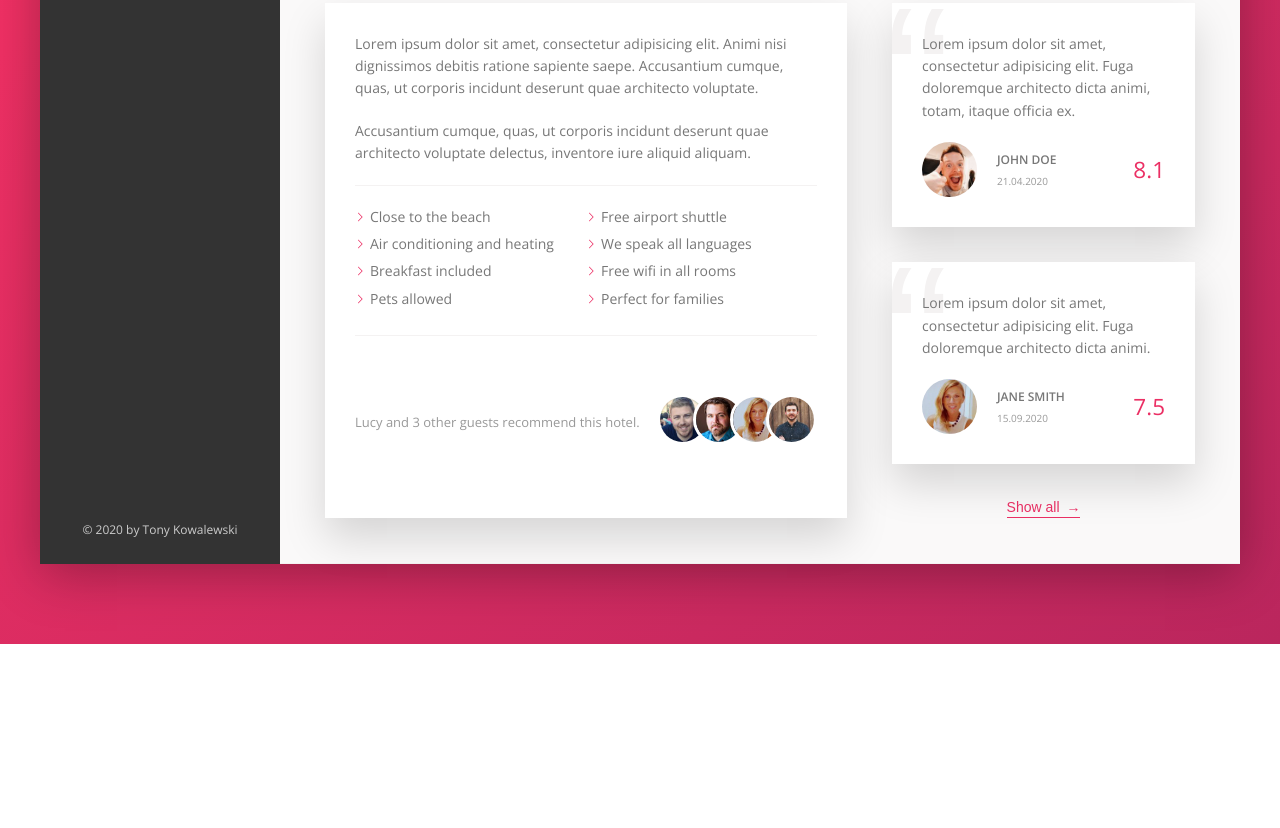
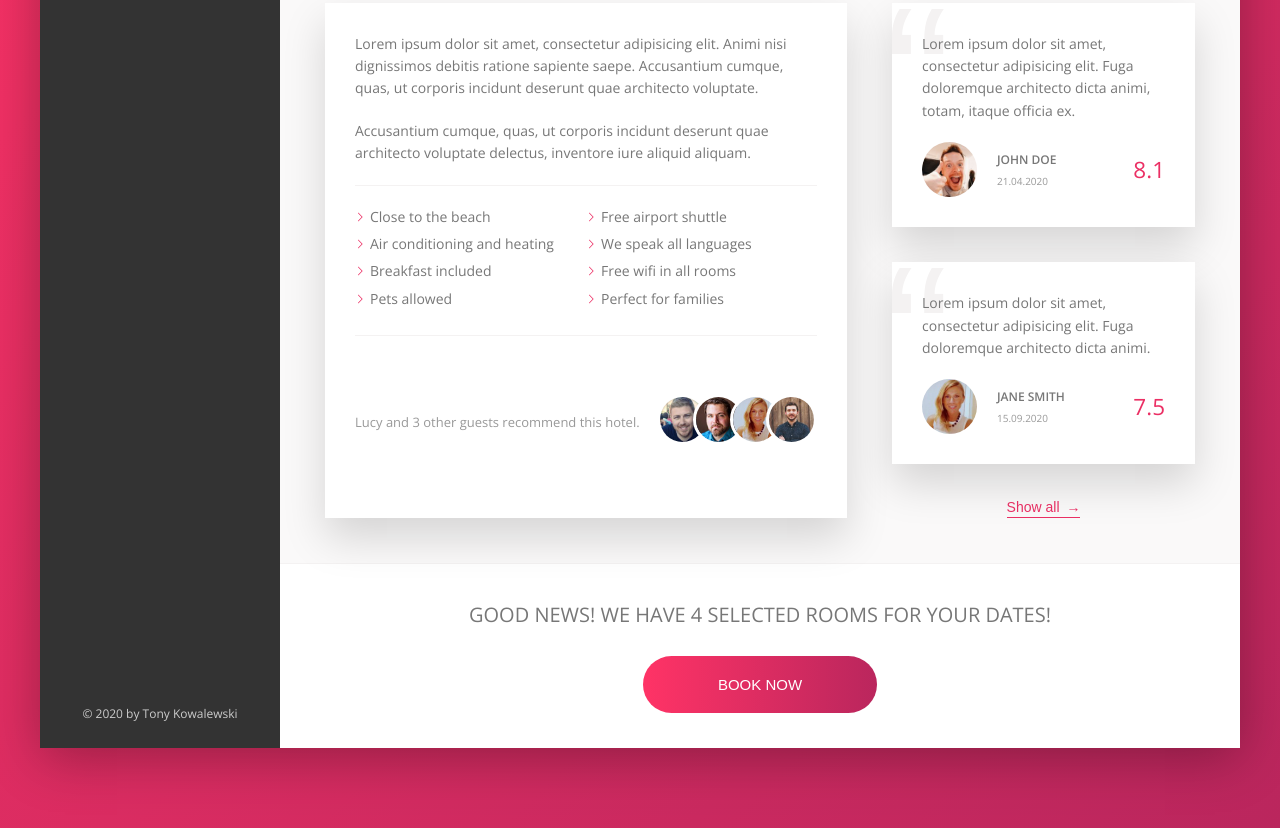
Before and after one commit to t-kowalewski/booking-demo-website, a website: page index.html in a window 1280 px wide. Shown: the part 456-1284 px from the top of the page. Before the commit the page ends 1100 px from the top, so only its background shows below. Drawn offline with nearby package versions, Linux system fonts and the light colour scheme.

Commit message:
add and style 'cta' component

```diff
--- a/index.html
+++ b/index.html
@@ -233,6 +233,15 @@
             <button class="btn-inline">Show all <span>&rarr;</span></button>
           </div>
         </div>
+
+        <!-- CTA -->
+        <div class="cta">
+          <h2 class="cta__heading">
+            Good news! We have 4 selected rooms for your dates!
+          </h2>
+
+          <button class="btn"></button>
+        </div>
       </main>
     </div>
   </div>
--- a/sass/_components.scss
+++ b/sass/_components.scss
@@ -305,6 +305,64 @@
 }
 
 ////////////////////////////////////////////
+// ==== BUTTON (VISIBLE/INVISIBLE) ====
+.btn {
+  font-size: 1.5rem;
+  font-weight: 300;
+  text-transform: uppercase;
+  border-style: none;
+  border-radius: 100px;
+  background-image: linear-gradient(to right, var(--color-primary-light), var(--color-primary-dark));
+  color: #fff;
+  position: relative;
+  overflow: hidden;
+  cursor: pointer;
+
+  // visible part
+  &::before {
+    content: "Book now";
+    display: inline-block;
+    padding: 2rem 7.5rem;
+    position: relative;
+    top: 0;
+
+    transition: top .2s;
+  }
+
+  // invisible part
+  &::after {
+    content: "Only 4 rooms left";
+    display: inline-block;
+    width: 100%;
+    height: 100%;
+    position: absolute;
+    padding: 2rem 0;
+    left: 0;
+    top: -100%;
+
+    transition: top .2s;
+  }
+
+  &:hover {
+    background-image: linear-gradient(to right, var(--color-primary-dark), var(--color-primary-light));
+
+    &::before {
+      top: 100%;
+      top: 5rem;
+    }
+
+    &::after {
+      top: 0;
+    }
+  }
+
+  &:focus {
+    outline: none;
+    animation: pulsate 1s infinite;
+  }
+}
+
+////////////////////////////////////////////
 // ==== PARAGRAPH ====
 .paragraph:not(:last-of-type) {
   margin-bottom: 2rem;
@@ -439,6 +497,20 @@
 }
 
 ////////////////////////////////////////////
+// ==== CALL TO ACTION / CTA ====
+.cta {
+  padding: 3.5rem 0;
+  text-align: center;
+
+  &__heading {
+    font-size: 2rem;
+    font-weight: 300;
+    text-transform: uppercase;
+    margin-bottom: 2.5rem;
+  }
+}
+
+////////////////////////////////////////////
 // ==== ANIMATIONS ====
 @keyframes pulsate {
   0% {
```
Also changed, not shown: css/style.css.
